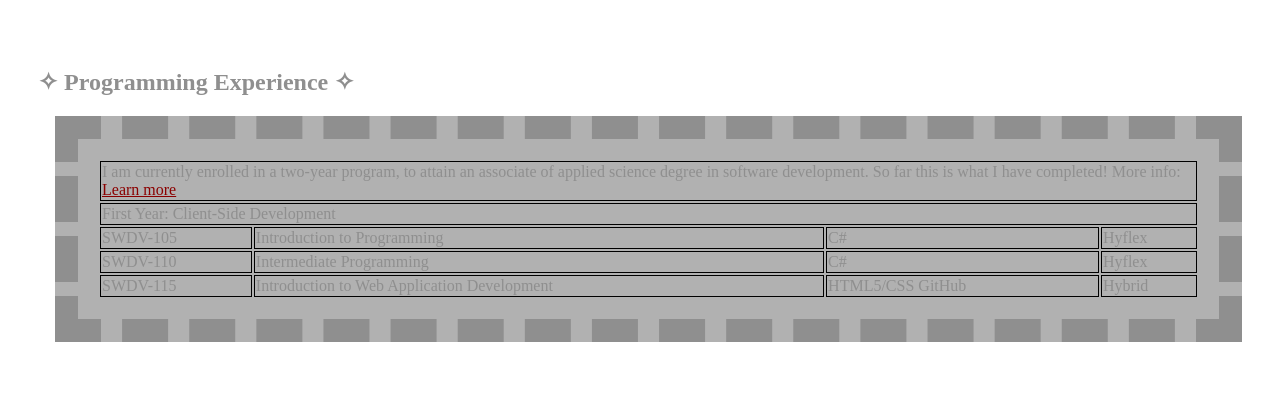
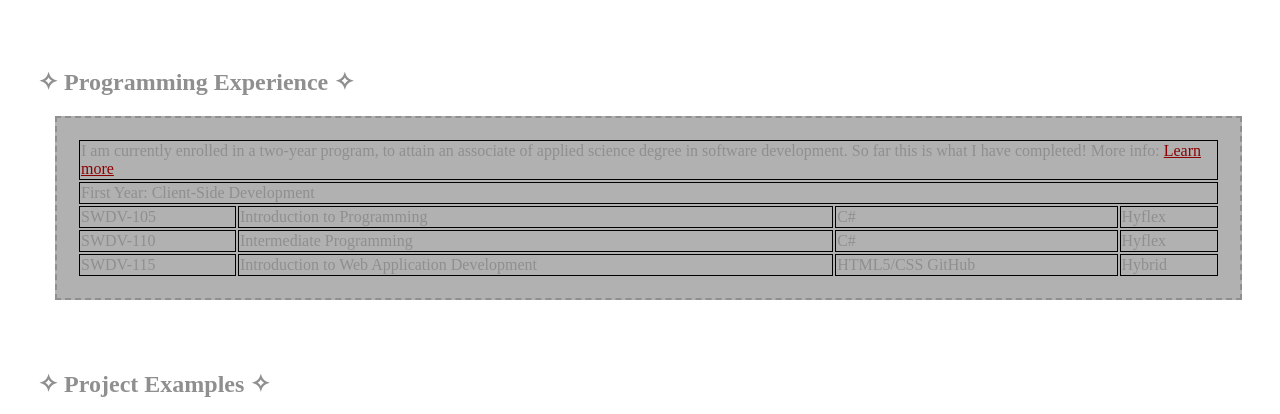
Before and after one commit to LeatheG/LeatheG.github.io, a plain HTML site: page LGPortfolio/experience.html in a window 1280 px wide. Shown: the part 164-578 px from the top of the page. Drawn offline with Linux system fonts and the light colour scheme; files that its build step writes are made by us from their sources.

Commit message:
Update stylesExp.css

```diff
--- a/LGPortfolio/css/stylesExp.css
+++ b/LGPortfolio/css/stylesExp.css
@@ -60,7 +60,7 @@ html{
     padding: 7px;
 }
 table{
-    border: 23px #8f8f8f dashed;
+    border: 2px #8f8f8f dashed;
 }
  tr, td{
     border: 1.5px solid black;
```
